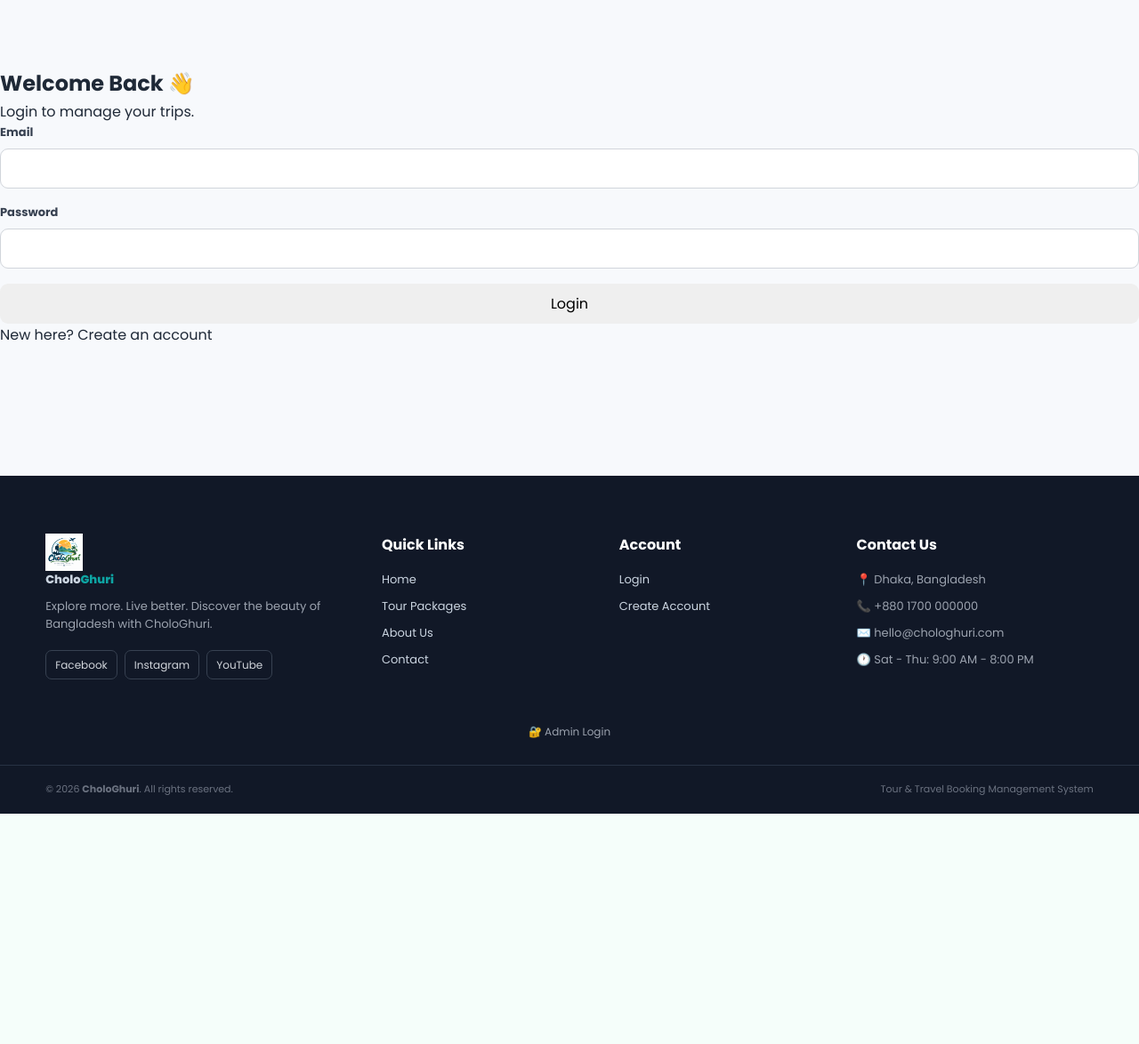
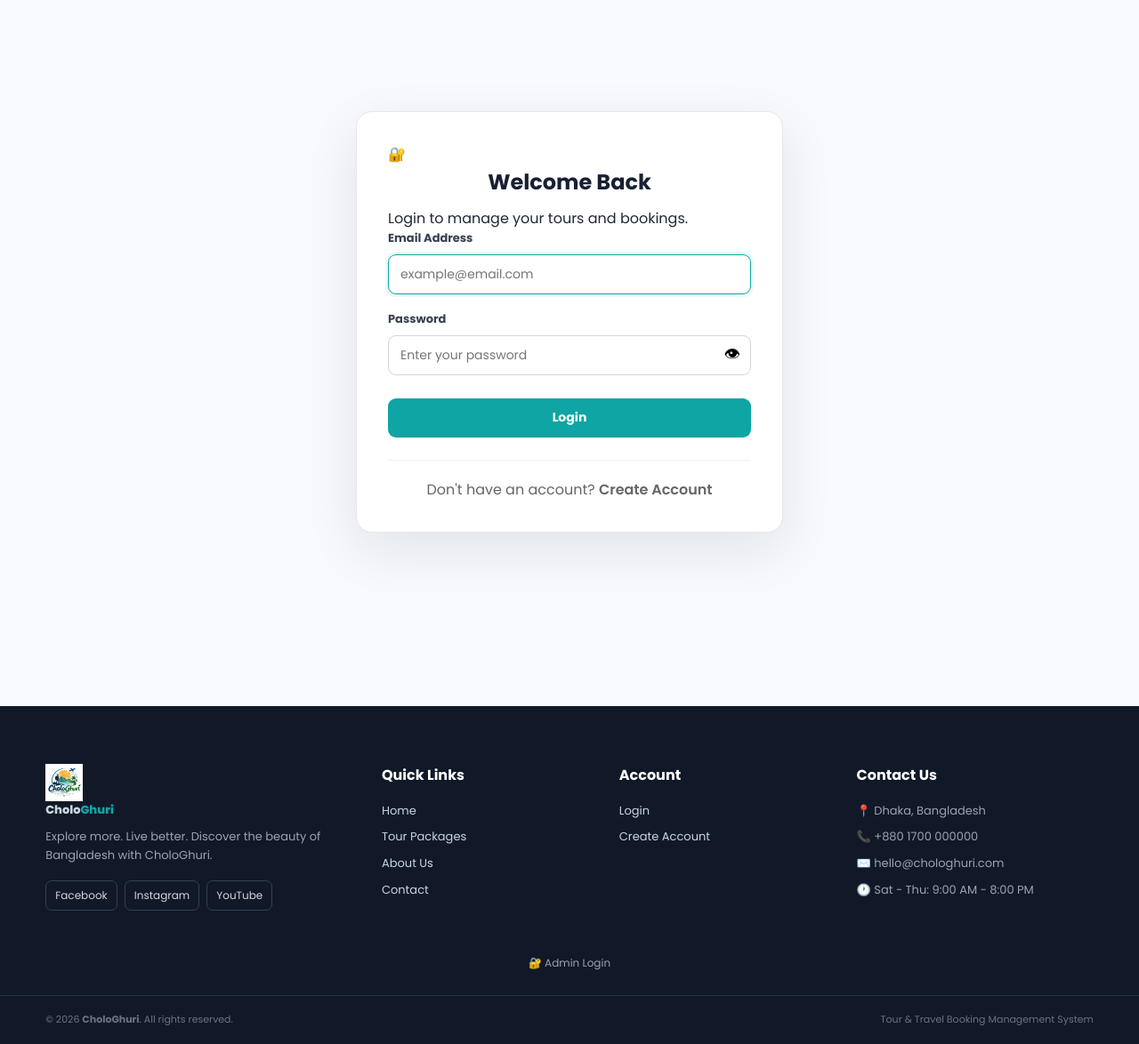
Before and after one commit to joypramanik02/chologhuri, a PHP site: page /login.php in a window 1280 px wide. Shown: the part 77-1251 px from the top of the page at 89% size. Before the commit the page ends 992 px from the top, so only its background shows below. Run offline with PHP 8.4, Linux system fonts and the light colour scheme.

Commit message:
Refactor login.php for better security and UX
Refactor login logic to use PDO and improve error handling.

```diff
--- a/login.php
+++ b/login.php
@@ -1,37 +1,265 @@
-<?php require 'includes/db.php';
-if (session_status() === PHP_SESSION_NONE)
-    session_start();
-$pageTitle = 'Login | CholoGhuri';
-$error = '';
+<?php
+require_once __DIR__ . '/includes/db.php';
+
+if (isUserLoggedIn()) {
+    header('Location: index.php');
+    exit;
+}
+
+$pageTitle = 'Login - CholoGhuri';
+
+$email = '';
+$errors = [];
+
 if ($_SERVER['REQUEST_METHOD'] === 'POST') {
-    $email = trim($_POST['email']);
-    $pass = $_POST['password'];
-    $s = $conn->prepare('SELECT id,name,password FROM users WHERE email=?');
-    $s->bind_param('s', $email);
-    $s->execute();
-    $u = $s->get_result()->fetch_assoc();
-    if ($u && password_verify($pass, $u['password'])) {
-        $_SESSION['user_id'] = $u['id'];
-        $_SESSION['user_name'] = $u['name'];
-        header('Location: packages.php');
-        exit;
+
+    $email = trim($_POST['email'] ?? '');
+    $password = $_POST['password'] ?? '';
+
+    /*
+    |--------------------------------------------------------------------------
+    | Validation
+    |--------------------------------------------------------------------------
+    */
+
+    if ($email === '') {
+        $errors[] = 'Please enter your email address.';
+    } elseif (!filter_var($email, FILTER_VALIDATE_EMAIL)) {
+        $errors[] = 'Please enter a valid email address.';
     }
-    $error = 'Invalid email or password.';
+
+    if ($password === '') {
+        $errors[] = 'Please enter your password.';
+    }
+
+
+    /*
+    |--------------------------------------------------------------------------
+    | Login
+    |--------------------------------------------------------------------------
+    */
+
+    if (empty($errors)) {
+
+        $stmt = $pdo->prepare("
+            SELECT
+                id,
+                name,
+                email,
+                password
+            FROM users
+            WHERE email = ?
+            LIMIT 1
+        ");
+
+        $stmt->execute([$email]);
+
+        $user = $stmt->fetch();
+
+        if ($user && password_verify($password, $user['password'])) {
+
+            session_regenerate_id(true);
+
+            $_SESSION['user_id'] = (int) $user['id'];
+            $_SESSION['user_name'] = $user['name'];
+            $_SESSION['user_email'] = $user['email'];
+
+            redirectWithMessage(
+                'index.php',
+                'Login successful. Welcome back, ' . $user['name'] . '!',
+                'success'
+            );
+
+        } else {
+
+            $errors[] = 'Incorrect email or password.';
+        }
+    }
 }
-require 'includes/header.php'; ?>
-<section class="auth">
-    <div class="auth-box">
-        <h1>Welcome Back 👋</h1>
-        <p class="center">Login to manage your trips.</p><?php if (isset($_GET['registered'])): ?>
-            <div class="alert success">Account created successfully. Please login.</div><?php endif; ?><?php if ($error): ?>
-            <div class="alert"><?= htmlspecialchars($error) ?></div><?php endif; ?>
-        <form method="post">
-            <div class="form-group"><label>Email</label><input class="form-control" type="email" name="email" required>
+
+include __DIR__ . '/includes/header.php';
+?>
+
+<section class="auth-wrapper">
+
+    <div class="auth-card">
+
+        <div class="auth-header">
+
+            <div class="auth-icon">
+                🔐
             </div>
-            <div class="form-group"><label>Password</label><input class="form-control" type="password" name="password"
-                    required></div><button class="btn" style="border:0;width:100%;font:inherit"
-                type="submit">Login</button>
+
+            <h1>Welcome Back</h1>
+
+            <p>
+                Login to manage your tours and bookings.
+            </p>
+
+        </div>
+
+
+        <?php if (!empty($errors)): ?>
+
+            <div class="auth-errors">
+
+                <?php foreach ($errors as $error): ?>
+
+                    <div>
+                        ⚠️ <?= e($error) ?>
+                    </div>
+
+                <?php endforeach; ?>
+
+            </div>
+
+        <?php endif; ?>
+
+
+        <form
+            method="POST"
+            action="login.php"
+            class="auth-form"
+            novalidate
+        >
+
+            <div class="form-group">
+
+                <label for="email">
+                    Email Address
+                </label>
+
+                <input
+                    type="email"
+                    id="email"
+                    name="email"
+                    class="form-control"
+                    value="<?= e($email) ?>"
+                    placeholder="example@email.com"
+                    maxlength="150"
+                    required
+                    autofocus
+                >
+
+            </div>
+
+
+            <div class="form-group">
+
+                <label for="password">
+                    Password
+                </label>
+
+                <div class="password-wrapper">
+
+                    <input
+                        type="password"
+                        id="password"
+                        name="password"
+                        class="form-control"
+                        placeholder="Enter your password"
+                        required
+                    >
+
+                    <button
+                        type="button"
+                        class="password-toggle"
+                        data-target="password"
+                        aria-label="Show password"
+                    >
+                        👁
+                    </button>
+
+                </div>
+
+            </div>
+
+
+            <button
+                type="submit"
+                class="btn btn-primary btn-full"
+            >
+                Login
+            </button>
+
         </form>
-        <p class="center">New here? <a style="color:var(--orange)" href="register.php">Create an account</a></p>
+
+
+        <div class="auth-footer">
+
+            <p>
+                Don't have an account?
+                <a href="register.php">
+                    Create Account
+                </a>
+            </p>
+
+        </div>
+
     </div>
-</section><?php require 'includes/footer.php'; ?>
+
+</section>
+
+
+<style>
+
+.auth-errors {
+    margin-bottom: 20px;
+    padding: 14px 16px;
+    background: #fff1f1;
+    border: 1px solid #ffcaca;
+    border-radius: 10px;
+    color: #b00020;
+}
+
+.auth-errors div {
+    margin: 5px 0;
+}
+
+.auth-form .form-group {
+    margin-bottom: 18px;
+}
+
+.password-wrapper {
+    position: relative;
+}
+
+.password-wrapper .form-control {
+    padding-right: 50px;
+}
+
+.password-toggle {
+    position: absolute;
+    right: 12px;
+    top: 50%;
+    transform: translateY(-50%);
+    border: none;
+    background: transparent;
+    cursor: pointer;
+    font-size: 18px;
+}
+
+.btn-full {
+    width: 100%;
+    margin-top: 8px;
+}
+
+.auth-footer {
+    margin-top: 25px;
+    padding-top: 20px;
+    border-top: 1px solid #eeeeee;
+    text-align: center;
+}
+
+.auth-footer p {
+    margin: 0;
+    color: #666;
+}
+
+.auth-footer a {
+    font-weight: 600;
+}
+
+</style>
+
+<?php include __DIR__ . '/includes/footer.php'; ?>
```
